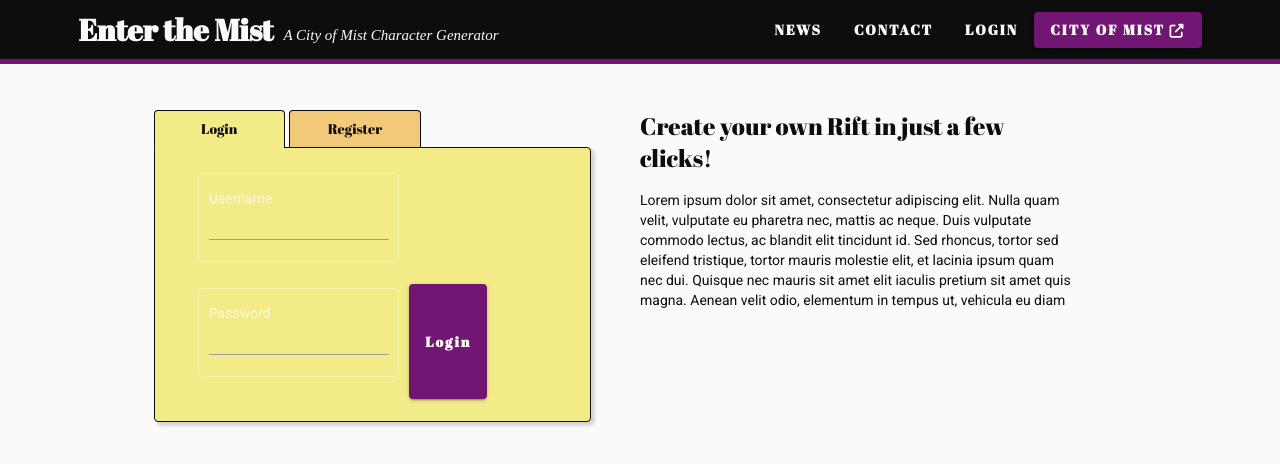
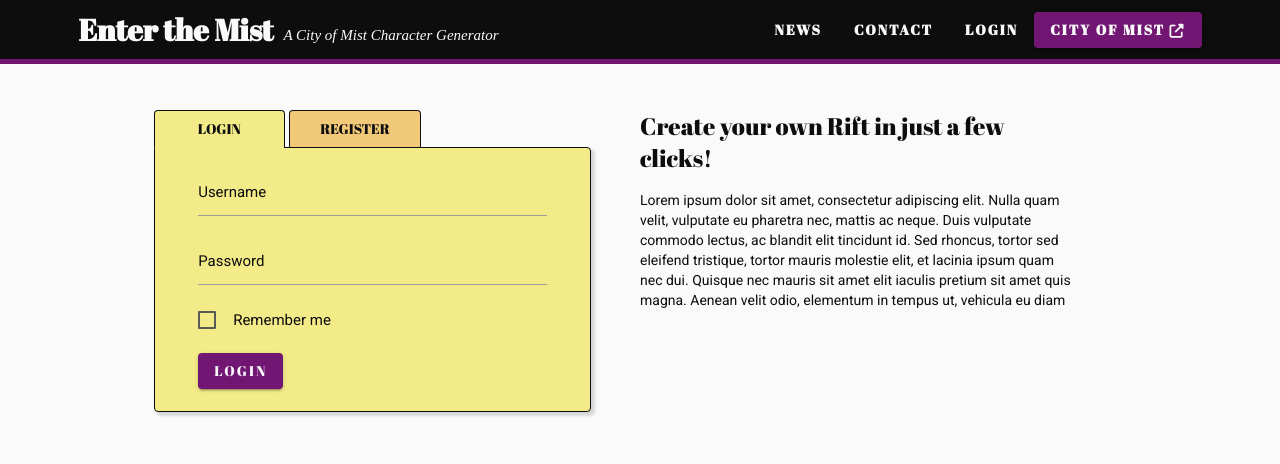
Before and after one commit to vpeter1119/etm-testing, an Angular app: page /auth in a window 1280 px wide. Shown: the top 464 px of the page. Built offline with nearby package versions, Linux system fonts and the light colour scheme.

Commit message:
Set up basic login and register fields using materialize

```diff
--- a/src/app/auth/auth.component.html
+++ b/src/app/auth/auth.component.html
@@ -7,14 +7,14 @@
               [ngClass]="left ? 'auth-tab active' : 'auth-tab'"
               fxFlex="30%"
               (click)="SwitchTab('left')">
-        Login
+        LOGIN
       </button>
       <button mat-raised-button
               class="auth-tab"
               [ngClass]="right ? 'auth-tab active' : 'auth-tab'"
               fxFlex="30%"
               (click)="SwitchTab('right')">
-        Register
+        REGISTER
       </button>
     </div>
     <div class="auth-card">
@@ -22,26 +22,48 @@
       <div class="mask-right" [hidden]="!right"></div>
       <div class="auth-login" *ngIf="left">
         <!-- LOGIN -->
-        <div class="auth-form-container" fxLayout="col wrap" fxLayoutGap="10px">
-          <mat-form-field dark appearance="outline">
-            <mat-label>Username</mat-label>
-            <input matInput placeholder="Username" />
-          </mat-form-field>
-          <mat-form-field appearance="outline">
-            <mat-label>Password</mat-label>
-            <input matInput type="password" placeholder="Password" />
-          </mat-form-field>
+        <div class="auth-form-container">
+          <div class="input-field">
+            <input id="username-login" type="text" class="validate">
+            <label for="username-login">Username</label>
+          </div>
+          <div class="input-field">
+            <input id="password-login" type="password" class="validate">
+            <label for="password-login">Password</label>
+          </div>
+          <div>
+            <label>
+              <input type="checkbox" class="auth-checkbox" />
+              <span class="auth-label">Remember me</span>
+            </label>
+          </div>
           <br />
-          <button mat-raised-button type="button" dark class="auth-action-button">Login</button>
+          <button mat-raised-button type="button" dark class="auth-action-button">LOGIN</button>
         </div>
       </div>
       <div class="auth-register" *ngIf="right">
         <!-- REGISTER -->
         <div class="auth-form-container">
-          <mat-form-field appearance="outline">
-            <mat-label>Username</mat-label>
-            <input matInput placeholder="Username" />
-          </mat-form-field>
+          <div class="input-field">
+            <input id="username-reg" type="text" class="validate">
+            <label for="username-reg">Username</label>
+          </div>
+          <div class="input-field">
+            <input id="password-reg" type="password" class="validate">
+            <label for="password-reg">Password</label>
+          </div>
+          <div class="input-field">
+            <input id="password-check" type="password" class="validate">
+            <label for="password-check">Password again (must match the previous one)</label>
+          </div>
+          <div>
+            <label>
+              <input type="checkbox" class="auth-checkbox" />
+              <span class="auth-label">I agree to stuff yo</span>
+            </label>
+          </div>
+          <br />
+          <button mat-raised-button type="button" dark class="auth-action-button">REGISTER</button>
         </div>
       </div>
     </div>
--- a/src/app/auth/auth.component.less
+++ b/src/app/auth/auth.component.less
@@ -6,19 +6,50 @@
   color: @com-black;
 }
 
+/* Materialize Classes */
+
+.input-field {
+    display: block;
+}
+
+/* label color */
+.input-field label {
+  color: @com-black;
+}
+/* label focus color */
+.input-field input:focus + label {
+  color: @mythos-dark;
+}
+/* label underline focus color */
+.input-field input:focus {
+  border-bottom: 1px solid @mythos-dark;
+  box-shadow: 0 1px 0 0 @com-black;
+}
+/* valid color */
+.input-field input.valid {
+  border-bottom: 1px solid @com-black;
+  box-shadow: 0 1px 0 0 @com-black;
+}
+/* invalid color */
+.input-field input.invalid {
+  border-bottom: 1px solid @com-black;
+  box-shadow: 0 1px 0 0 @com-black;
+}
+/* icon prefix focus color */
+.input-field .prefix.active {
+  color: @mythos-dark;
+}
+
 /* Classes */
 
 .auth-action-button {
   background-color: @mythos-dark;
   font-family: "Abril Fatface";
-  font-weight: 900;
+  font-weight: 400;
   color: @com-white;
   letter-spacing: 2px;
 }
 
-.auth-content {
-    margin-top: 36px;
-}
 .auth-card {
   background-color: @logos-light;
   position: relative;
@@ -33,8 +64,20 @@
   box-shadow: 3px 3px 3px 1px rgba(0, 0, 0, 0.14);
 }
 
+.auth-checkbox {
+    color: @com-black;
+}
+
+.auth-content {
+    margin-top: 36px;
+}
+
 .auth-form-container {
     margin: 5% 10%;
+    color: @com-black;
+}
+
+.auth-label {
     color: @com-black;
 }
 
```
